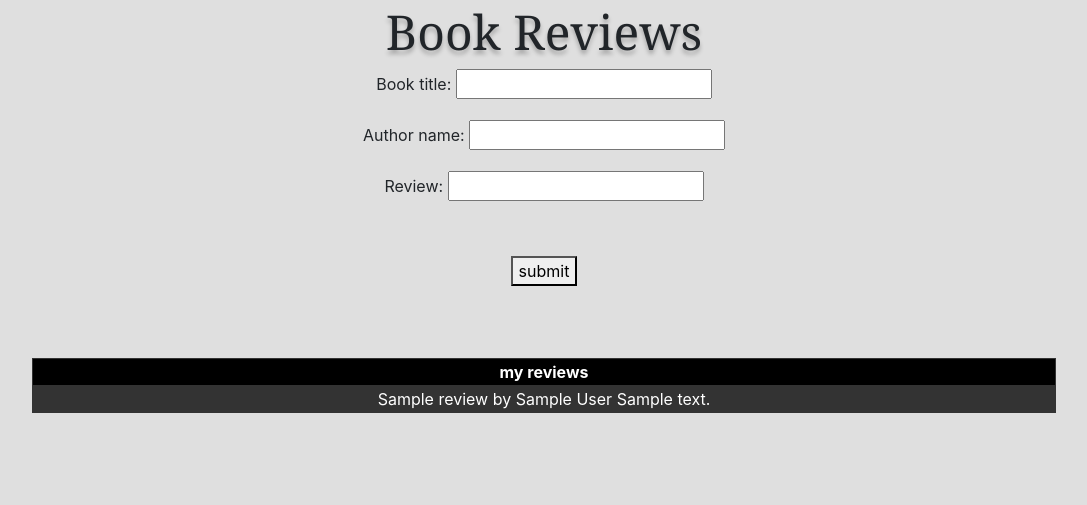
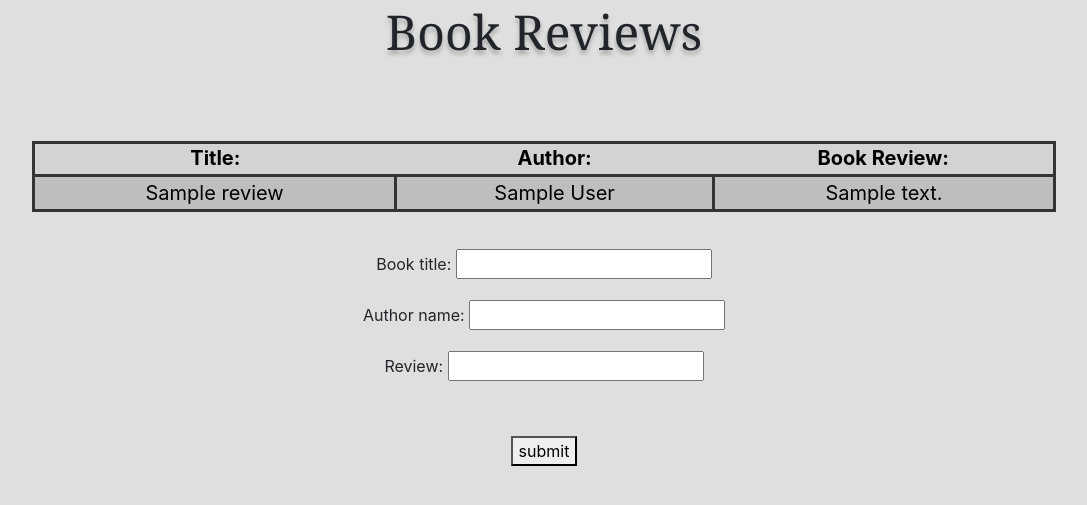
Before and after one commit to vxnessaperez/Final_Project, a Django app: page /new/ in a window 1280 px wide. Shown: the part 45-550 px from the top of the page, without its empty margins (96-1183 px from the left). Run offline with Django 4.2, Linux system fonts and the light colour scheme; a user stored in the database is signed in; tables that the repository leaves empty hold one stand-in row (values such as "Sample post"); some libraries are stand-ins or nearby versions.

Commit message:
created reviews table

```diff
--- a/bookshelf/models.py
+++ b/bookshelf/models.py
@@ -1,5 +1,8 @@
 from django.db import models
 from django.contrib.auth.models import AbstractUser
+
+
+
 
 class User(AbstractUser):
     pass
--- a/static/css/style.css
+++ b/static/css/style.css
@@ -53,8 +53,8 @@ a {
 table {
     margin-top: 50px;
     text-align: center;
-    background: #333;
-    color: #fff;
+    background: rgb(211, 211, 211);
+    color: rgb(0, 0, 0);
 }
 
 #show th,
@@ -68,12 +68,13 @@ table {
 
 table,
 td {
-    border: 1px solid #333;
+    border: 3px solid rgb(52, 52, 52);
+
 }
 
 thead,
 tfoot {
-    background-color: #333;
+    background-color: rgb(142, 142, 142);
     color: #fff;
 }
 
--- a/templates/bookshelf/new.html
+++ b/templates/bookshelf/new.html
@@ -10,18 +10,47 @@
     <link rel="stylesheet" href="https://cdnjs.cloudflare.com/ajax/libs/tachyons/4.11.1/tachyons.min.css">
     <link rel="stylesheet" href="https://stackpath.bootstrapcdn.com/bootstrap/4.1.3/css/bootstrap.min.css"
         integrity="sha384-MCw98/SFnGE8fJT3GXwEOngsV7Zt27NXFoaoApmYm81iuXoPkFOJwJ8ERdknLPMO" crossorigin="anonymous">
+    <link rel="stylesheet" href="https://maxcdn.bootstrapcdn.com/font-awesome/4.7.0/css/font-awesome.min.css">
     <link rel="stylesheet" href="{% static 'css/style.css' %}">
     <title>Reviews</title>
 </head>
 
 <body>
+    <header>
+
+    </header>
+    <div class="tc">
+        <h1 id="header" class="text-center mt-5">Book Reviews</h1>
+        <section class="pa4">
+            <table class="f4 w-100 mw8 center">
+                <thread>
+                    <tr class="stripe-dark"></tr>
+                        <th class="bg-grey">Title:</th>
+                        <th class="bg-grey">Author:</th>
+                        <th class="bg-grey">Book Review:</th>
+                    </tr>
+                </thread>
+                <tbody>
+                {% for review in reviews %}
+                <tr class="stripe-dark">
+                    <td>{{review}}</td>
+                        <td>{{review.author_name}}</td>
+                        <td>{{review.review}}</td>
+                    {% for review in review.author.all %}
+                    <td>{{review}}</td>
+                    {% endfor %}
+                </tr>
+                {% endfor%}
+                </tbody>
+            </table>
+        </section>
 
         <div class="content">
             <div class="form-container">
                 {% block title %}{% endblock %}
                 {% block content %}
                 <div id="title" class="center" style="margin-top: 5px;">
-                <h1 id="header" class="text-center mt-5">Book Reviews</h1>
+                    <!-- <h1 id="header" class="text-center mt-5">Book Reviews</h1> -->
                     <form method="post">
                         <table>
                             {% csrf_token %}
@@ -32,23 +61,7 @@
                     {% endblock %}
                 </div>
             </div>
-
-        <header>
-        </header>
-        <section class="pa4">
-            <table class="f5 w-100 mw8 center">
-                <thread>
-                    <tr class="stripe-dark">
-                        <th class='bg-black'>my reviews</th>
-                    </tr>
-                </thread>
-                {% for review in reviews %}
-                <tr class="stripe-light">
-                    <td>{{review}} by {{review.author_name}} {{review.review}}</td>
-                </tr>
-                {% endfor %}
-            </table>
-        </section>
+        </div>
 
 
         <style>
```
Lines whose indentation alone changed are shown as unchanged.
